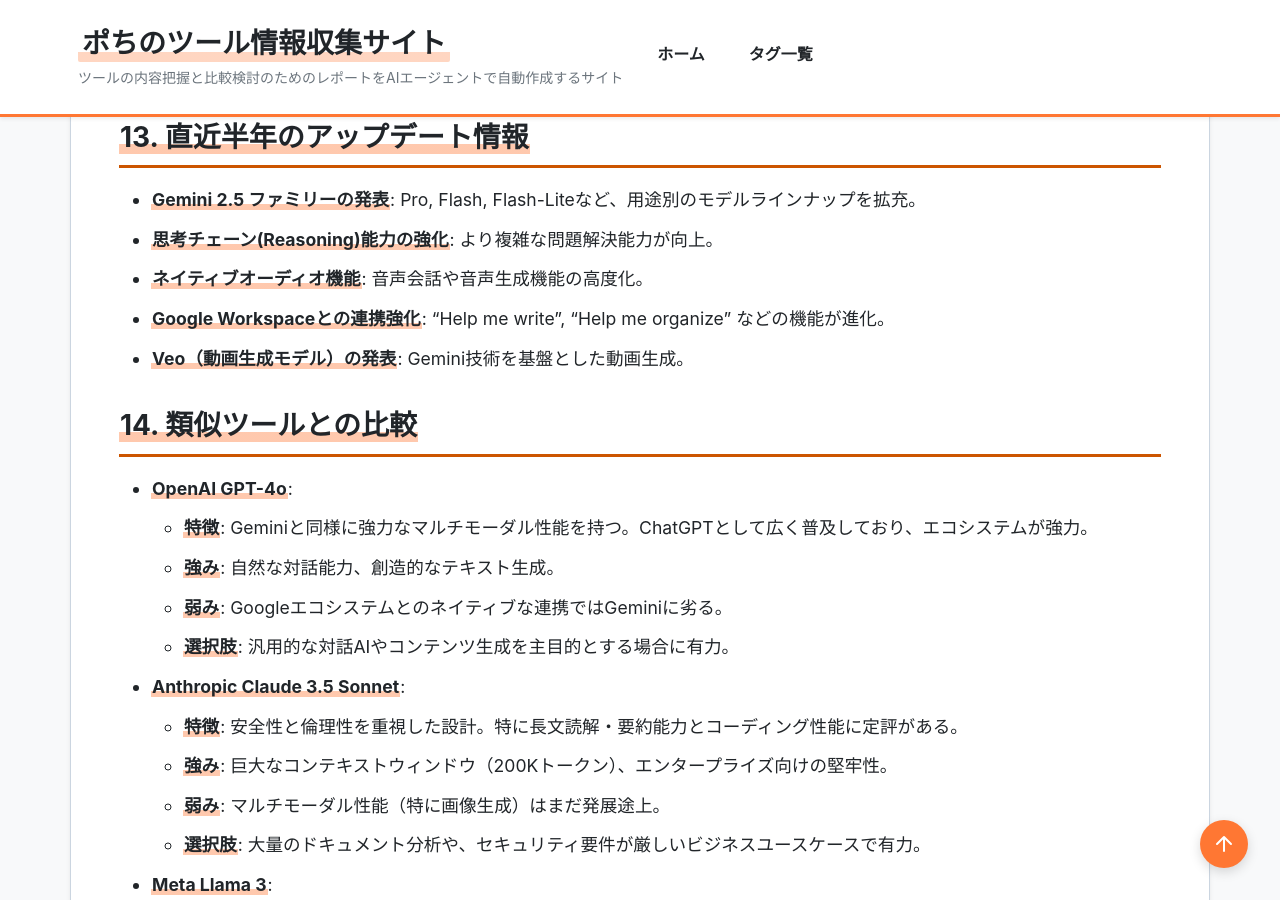
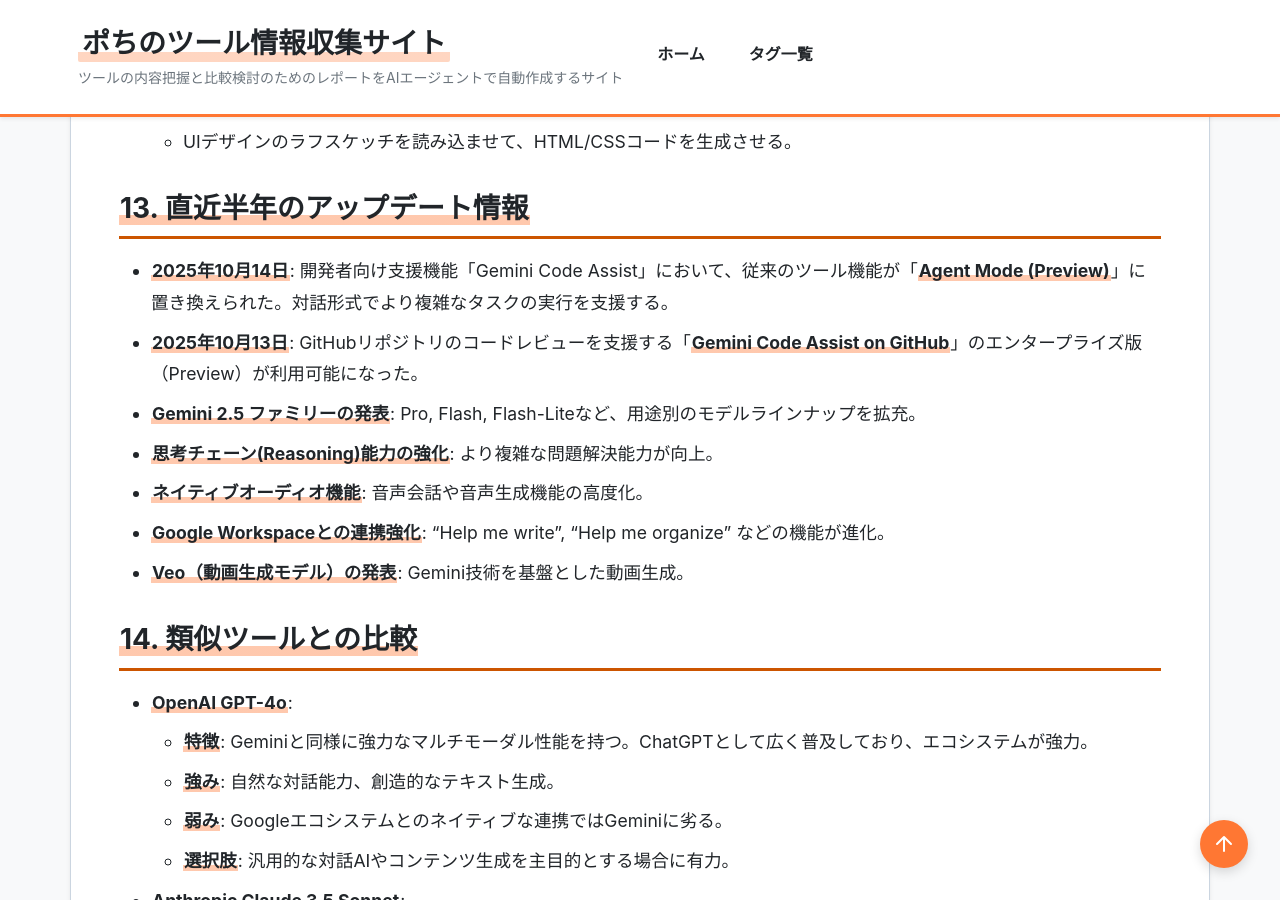
Before and after one commit to aegisfleet/tool-survey-report, a Jekyll site: the page built from _reports/gemini.md, in a window 1280 px wide and 900 px high, scrolled down 6352 px. Built offline with Jekyll 4.4.1, drawn with Linux system fonts in a browser that asks for light colours; some of the changed text lies outside the part shown.

Commit message:
docs(report): Geminiレポートを最新情報に更新 (#151)
- `last_updated` を `2025-11-02` に更新
- 主要機能に「Agent Mode (Preview)」を追加
- 2025年10月以降のアップデート情報を追記 (Agent Mode, Gemini Code Assist on GitHub)

Co-authored-by: google-labs-jules[bot] <161369871+google-labs-jules[bot]@users.noreply.github.com>

```diff
--- a/_reports/gemini.md
+++ b/_reports/gemini.md
@@ -54,6 +54,7 @@ relationships:
   * **2.5 Flash**: 日常的なタスクで高速なパフォーマンスを発揮するモデル。
   * **2.5 Flash-Lite**: 大量処理に適したコスト効率の高い軽量モデル。
 * **APIと開発者ツール**: Google AI StudioやGemini APIを通じて、開発者が自身のアプリケーションにGeminiを統合可能。
+* **Agent Mode (Preview)**: 開発者向け機能(Gemini Code Assist)の一部として提供。対話を通じて、複数ステップにわたる複雑なタスクや目標の達成を支援する。
 
 ## **4. 特徴・強み (Pros)**
 
@@ -134,6 +135,8 @@ relationships:
 
 ## **13. 直近半年のアップデート情報**
 
+* **2025年10月14日**: 開発者向け支援機能「Gemini Code Assist」において、従来のツール機能が「**Agent Mode (Preview)**」に置き換えられた。対話形式でより複雑なタスクの実行を支援する。
+* **2025年10月13日**: GitHubリポジトリのコードレビューを支援する「**Gemini Code Assist on GitHub**」のエンタープライズ版（Preview）が利用可能になった。
 * **Gemini 2.5 ファミリーの発表**: Pro, Flash, Flash-Liteなど、用途別のモデルラインナップを拡充。
 * **思考チェーン(Reasoning)能力の強化**: より複雑な問題解決能力が向上。
 * **ネイティブオーディオ機能**: 音声会話や音声生成機能の高度化。
```
Also changed, not shown: other parts of _reports/gemini.md (+1 -1 lines).
